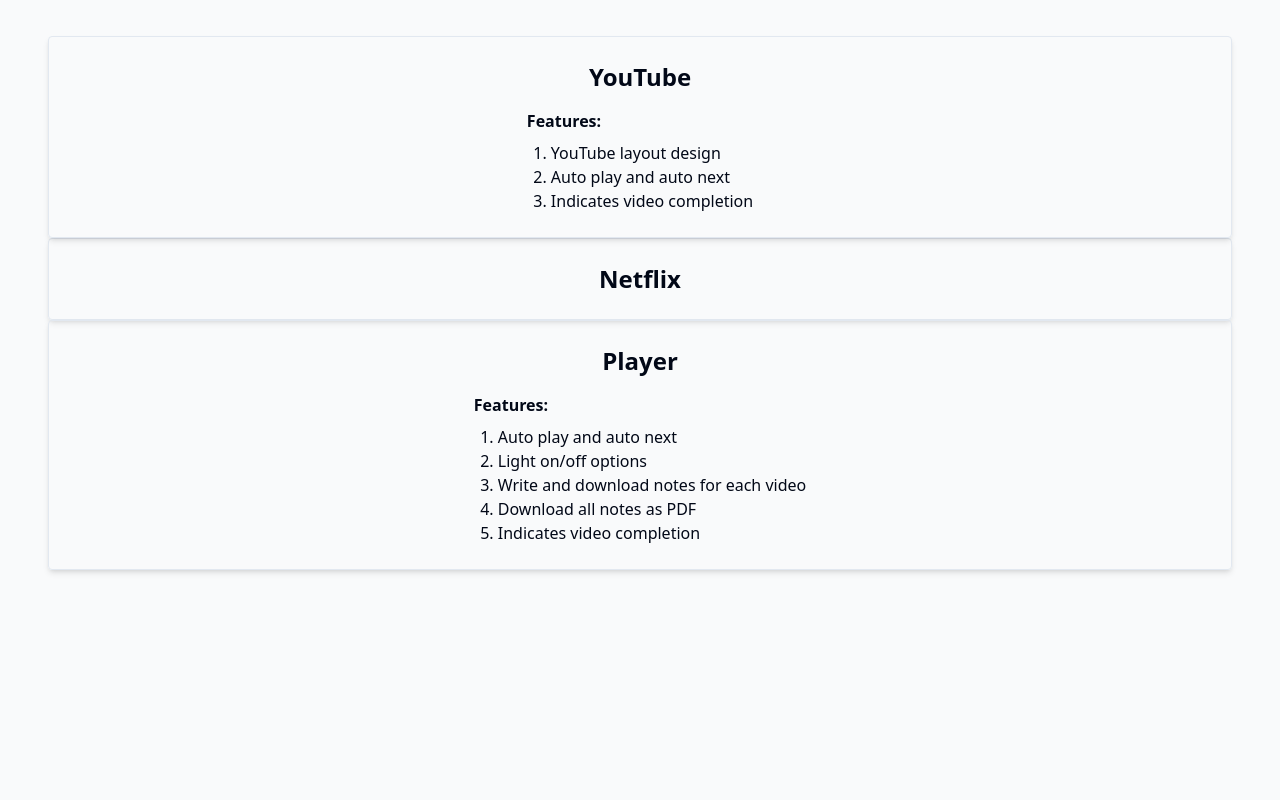
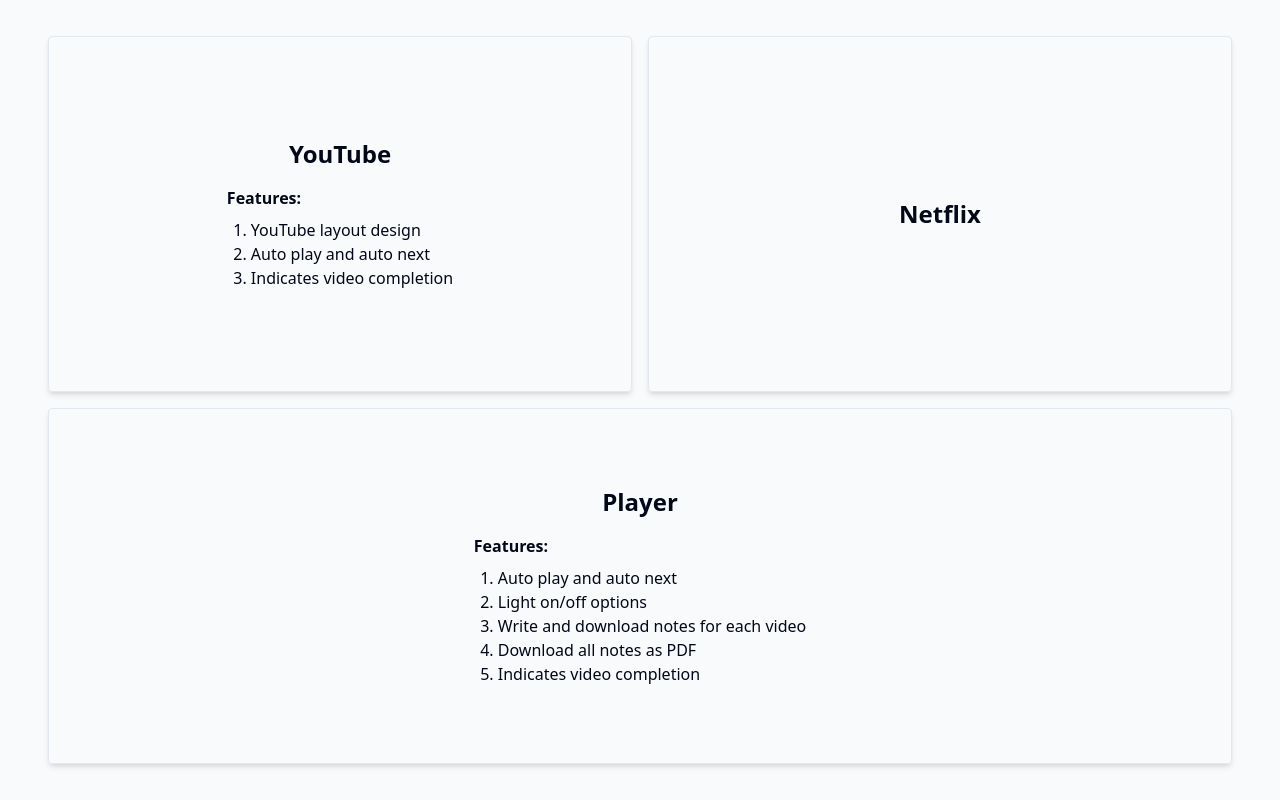
Before and after one commit to AakashHelloworld/local-video-player, a Next.js app: page /theme in a window 1280 px wide. Built offline with nearby package versions, Linux system fonts and the light colour scheme.

Commit message:
git push

```diff
--- a/src/app/theme/page.tsx
+++ b/src/app/theme/page.tsx
@@ -11,7 +11,7 @@
     return (
         <div className="flex flex-col h-screen justify-center items-center bg-gray-50">
 
-            <div className="w-[95%] rounded h-[95%]  p-4">
+            <div className="w-[95%] rounded h-[95%] grid grid-cols-2 gap-4 grid-rows-2 p-4">
 
                 <div onClick={() => {
                     setTheme('Youtube')
```
